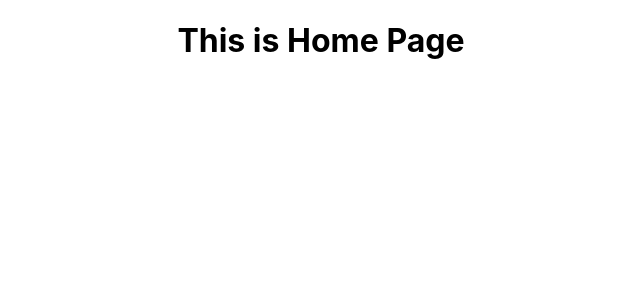
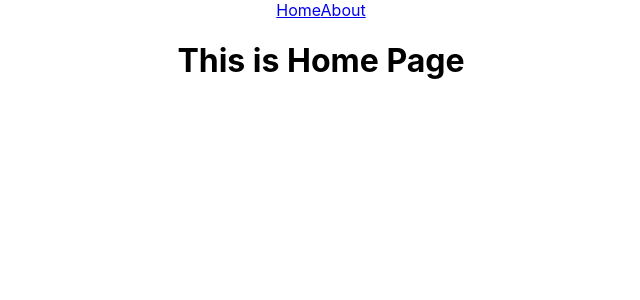
Before and after one commit to waleedtariq109/grasp-react, a JavaScript app in the folder react-router/: page / in a window 1280 px wide. Shown: the top 300 px of the page, without its empty margins (319-959 px from the left). Built offline with nearby package versions, Linux system fonts and the light colour scheme; the HTML template or start-up script is replaced by a standard one.

Commit message:
adding links

```diff
--- a/react-router/src/App.js
+++ b/react-router/src/App.js
@@ -1,12 +1,15 @@
 import { Routes, Route } from "react-router-dom";
 import Home from "./components/Home";
 import About from "./components/About";
+import NavBar from "./components/Navbar";
 import "./App.css";
 
 const App = () => {
   return (
     <>
       <div className="App">
+        <NavBar />
+
         <Routes>
           <Route path="/" element={<Home />} />
           <Route path="/about" element={<About />} />
--- /dev/null
+++ b/react-router/src/components/Navbar.js
@@ -0,0 +1,12 @@
+import { Link } from "react-router-dom";
+
+const NavBar = () => {
+  return (
+    <>
+      <Link to="/">Home</Link>
+      <Link to="/about">About</Link>
+    </>
+  );
+};
+
+export default NavBar;
```
